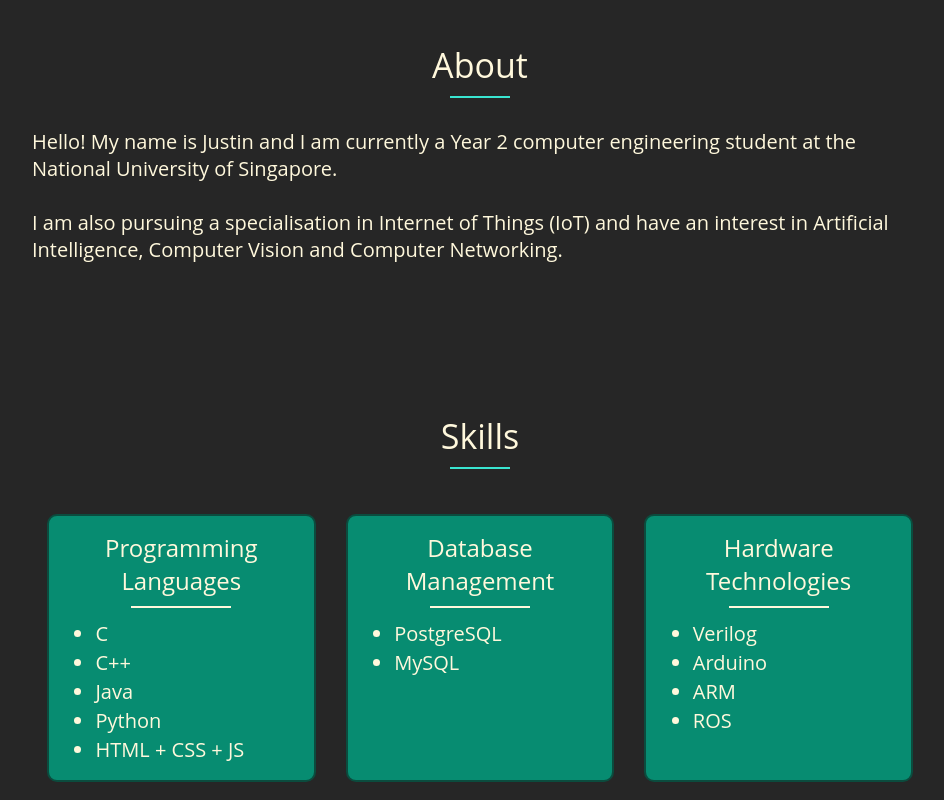
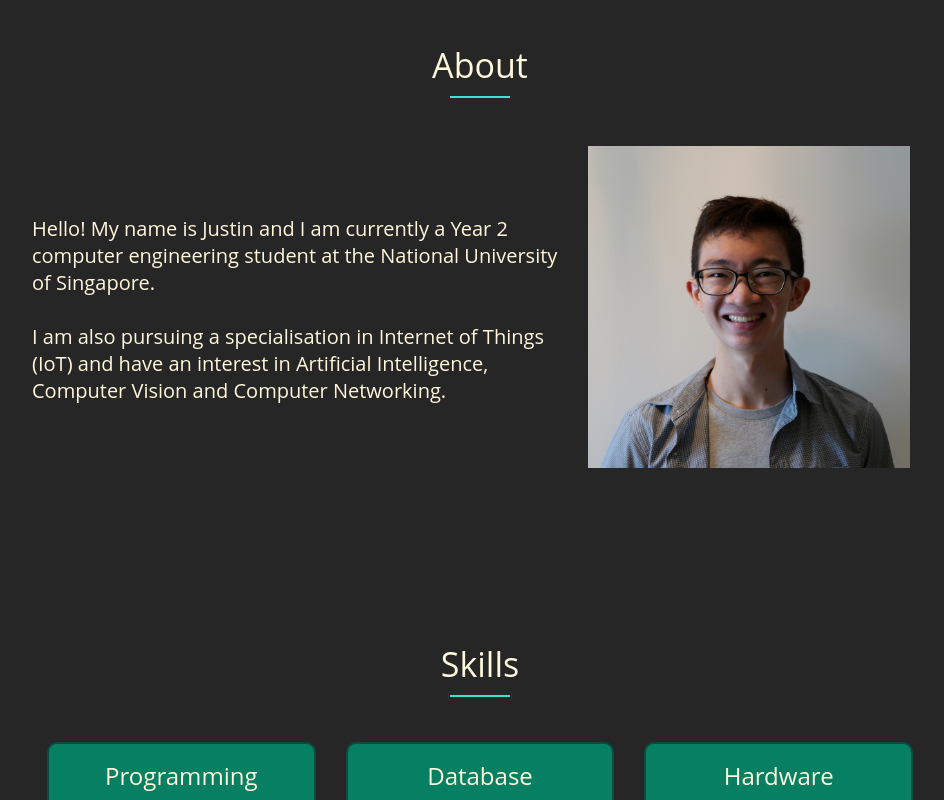
Before and after one commit to justinfidelis/justinfidelis.github.io, a React (Create React App) app in the folder portfolio/: page / in a window 1280 px wide. Shown: the part 960-1760 px from the top of the page, without its empty margins (160-1104 px from the left). Built offline with nearby package versions, Linux system fonts and the light colour scheme.

Commit message:
Add image

```diff
--- a/portfolio/src/app.css
+++ b/portfolio/src/app.css
@@ -12,7 +12,7 @@
 }
 
 ::-webkit-scrollbar-thumb:hover {
-    background-color: #3A3A3A;
+    background-color: #464646;
 }
 
 ::selection {
@@ -83,7 +83,7 @@ p {
     /*position: fixed;
     top: 0;*/
     width: 100%;
-    background-color: #078C71;
+    background-color: #067F63;
     display: flex;
     justify-content: center;
     border-bottom: #CCECFF;
@@ -199,6 +199,37 @@ a.header-list-item:hover {
     text-align: left;
 }
 
+.about-container {
+    width: 100%;
+    display: flex;
+    flex-direction: row;
+    justify-items: center;
+    align-items: center;
+    flex-wrap: wrap;
+}
+
+#about-image-container {
+    flex-basis: 0;
+    flex-grow: 1;
+    flex-shrink: 1;
+    min-width: 250px;
+}
+
+img.about-image {
+    margin: 5%;
+    width: 90%;
+    max-width: 500px;
+    height: auto;
+}
+
+#about-text-container {
+
+    flex-basis: 0;
+    flex-grow: 1.5;
+    flex-shrink: 1;
+    min-width: 300px;
+}
+
 .skills-container {
     width: 100%;
     display: grid;
@@ -206,7 +237,7 @@ a.header-list-item:hover {
 }
 
 .skills-card {
-    background-color: #078C71;
+    background-color: #067F63;
     border-radius: 10px;
     border-width: 2px;
     border-color: #0B4C3E;
--- a/portfolio/src/components/About.jsx
+++ b/portfolio/src/components/About.jsx
@@ -5,10 +5,17 @@ const About = () => {
         <div id="about" className="section-container">
             <h2>About</h2>
             <hr/>
-            <div className="section-text">
-                Hello! My name is Justin and I am currently a Year 2 computer engineering student at the National University of Singapore.
-                <br/> <br/>
-                I am also pursuing a specialisation in Internet of Things (IoT) and have an interest in Artificial Intelligence, Computer Vision and Computer Networking.
+            <div className="about-container">
+                <div id="about-text-container">
+                    <div className="section-text">
+                        Hello! My name is Justin and I am currently a Year 2 computer engineering student at the National University of Singapore.
+                        <br/> <br/>
+                        I am also pursuing a specialisation in Internet of Things (IoT) and have an interest in Artificial Intelligence, Computer Vision and Computer Networking.
+                    </div>
+                </div>
+                <div id="about-image-container">
+                    <img className="about-image" src="self-pic.jpg" alt=""></img>
+                </div>
             </div>
         </div>
     );
--- a/portfolio/src/components/Contact.jsx
+++ b/portfolio/src/components/Contact.jsx
@@ -4,8 +4,8 @@ const Contact = () => {
     return (
         <div id="contact" className="section-container">
             <h2>Contact</h2>
+
             <hr/>
-
         </div>
     );
 }
--- a/portfolio/src/components/Header.jsx
+++ b/portfolio/src/components/Header.jsx
@@ -1,11 +1,11 @@
 import React from 'react';
-import Logo from './Logo';
+import MainLogo from './MainLogo';
 
 const Header = () => {
     return (
     <div id="header">
         <div id="header-content">
-            <Logo />
+            <MainLogo />
             <ul id="header-list">
                 <li className="header-list-item">
                     <a className="header-list-item" href="#about">
```
Also changed, not shown: portfolio/public/self-pic.jpg (added), portfolio/src/components/MainLogo.jsx (renamed from portfolio/src/components/Logo.jsx).
